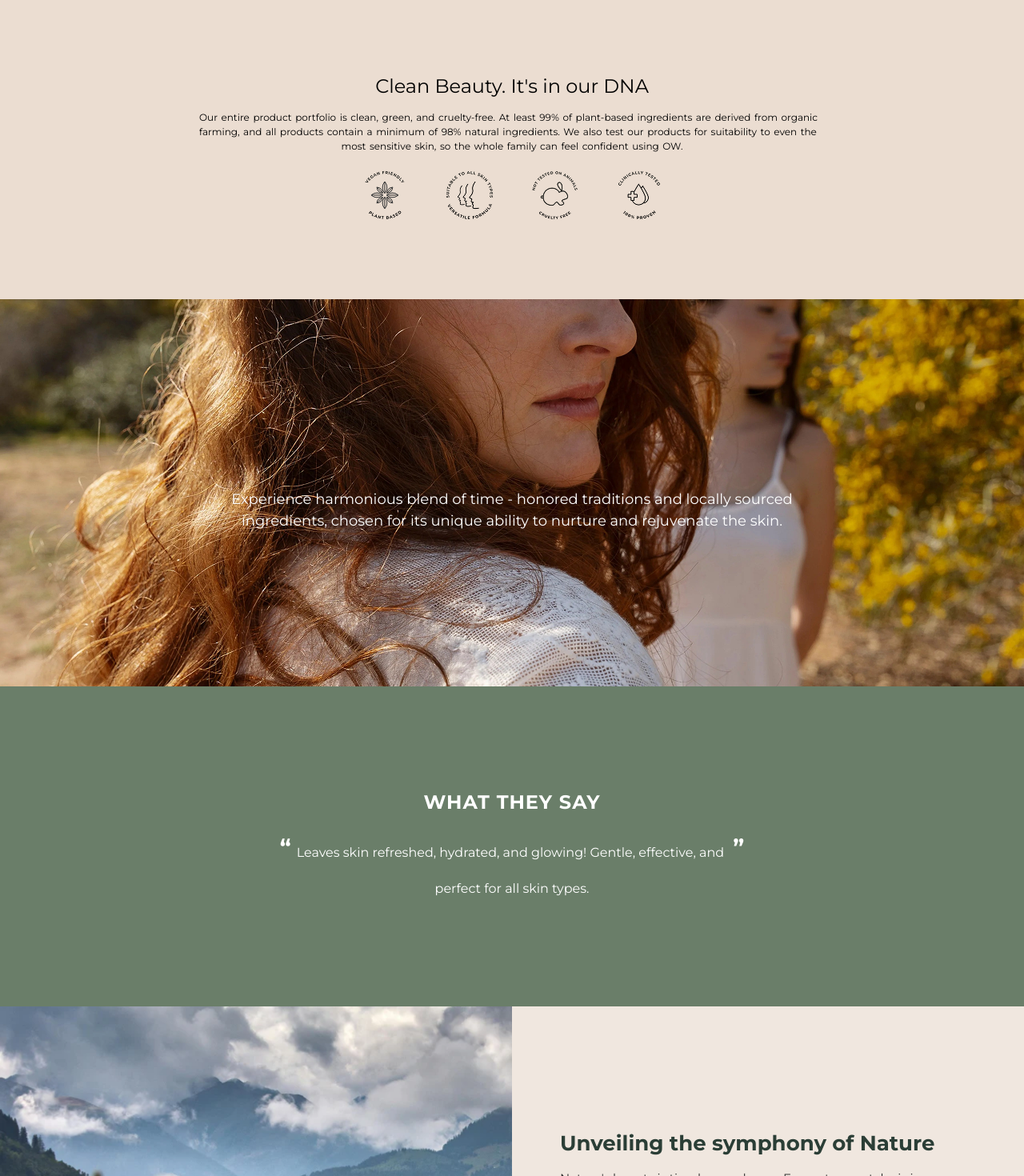
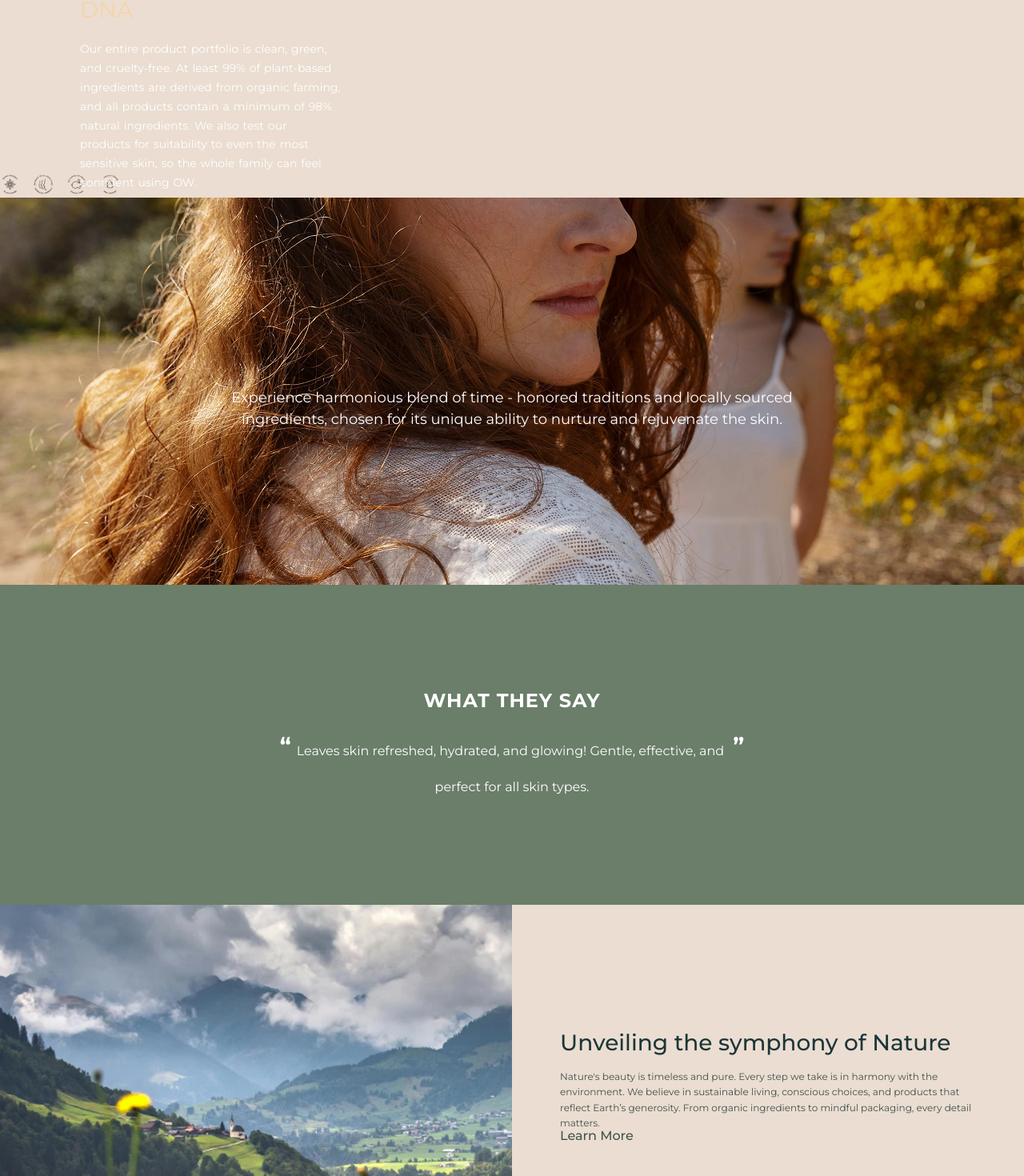
Before and after one commit to IshitaJain2001/self-soul, a React (Vite) app: page / in a window 1280 px wide. Shown: the part 4140-5610 px from the top of the page at 80% size. Built offline with nearby package versions, Linux system fonts and the light colour scheme.

Commit message:
modified css

```diff
--- a/src/Components/CleanBeauty.css
+++ b/src/Components/CleanBeauty.css
@@ -1,38 +1,39 @@
 @import "./colors.css";
 
- .beauty-container{
-    height: 376px;
+.beauty-container {
   background: var(--pink-text);
 
-padding:95px 324px;
+  color: white;
+  font-family: 'Montserrat';
 }
 
- .inner-container{
+.inner-container {
+  max-width: 526px;
   display: flex;
   flex-direction: column;
-justify-content: space-evenly;
-align-items: center;
-gap: 20px;
- }
- .imgg{
-    width: 382px;
-    height: 64px;
-   transform: translateY(-250px);
+  justify-content: center;
+  gap: 25px;
+  height: 210px;
+  padding: 100px;
 }
 
- .beauty-container h2{
-     font-family: 'Montserrat';
-     font-weight: 200;
-     font-size: 24px;
-     width: 782px;
-     text-align: center;
+.beauty-container h2 {
+  font-size: 28px;
+  font-weight: 400;
+  color: #f3d5a9; /* soft gold-like heading color */
+  text-align: left;
 }
 
- .beauty-container p{
-   width: 782px;
-    font-family: 'Montserrat';
-    font-size: 12px;
-    word-spacing: 1.4px;
-    text-align-last: center;
-    line-height: 1.5;
+.beauty-container p {
+  font-size: 14px;
+  line-height: 1.7;
+  text-align: left;
+  color: white;
+  word-spacing: 1.2px;
 }
+
+.imgg {
+  width: 150px;
+  height: auto;
+  margin-top: 10px;
+}
--- a/src/Components/CleanBeauty.jsx
+++ b/src/Components/CleanBeauty.jsx
@@ -8,8 +8,9 @@
         <p>Our entire product portfolio is clean, green, and cruelty-free. At least 99% of plant-based ingredients are derived from organic
 farming, and all products contain a minimum of 98% natural ingredients. We also test our products for suitability to even the most
 sensitive skin, so the whole family can feel confident using OW.</p>
+ </div>
 <img src={img} alt="" className="imgg" />
-            </div>
+
 
         </div>
     )
--- a/src/Components/NatureComp.css
+++ b/src/Components/NatureComp.css
@@ -1,3 +1,8 @@
+
+
+@import "./colors.css";
+
+
 .nature-section {
   display: flex;
   width: 100%;
@@ -21,12 +26,12 @@
 .nature-content {
   flex-basis: 50%;
   flex-shrink: 0;
-  background-color: #f0e7df;
+  background-color: var( --pink-text);
   padding: 80px 60px;
   display: flex;
   flex-direction: column;
   justify-content: center;
-  color: #2b2b2b;
+
 }
 
 .final-content {
@@ -35,21 +40,26 @@
 }
 
 .nature-content h2 {
-  font-size: 26px;
+  font-size: 28px;
   margin-bottom: 20px;
-  color: #2b3e36;
+  color: var(--bath-rituals);
+  font-weight: 500;
 }
 
 .nature-content p {
-  font-size: 15px;
+  font-size: 12px;
   line-height: 1.6;
-  margin-bottom: 20px;
+
   height: 70px;
+  color: var( --green-text);
 }
 
 .nature-content a {
-  color: #2b3e36;
+   color: var( --green-text);
   font-weight: 600;
   text-decoration: none;
-  font-size: 14px;
+  font-size: 16x;
+
+  font-weight: 500;
+
 }
--- a/src/Components/OrganicComp.css
+++ b/src/Components/OrganicComp.css
@@ -23,19 +23,20 @@ width: 50%;
   margin-bottom: 40px;
  font-family: "Montserrat";
  font-weight: 400;
+ color: var(--organic-text);
 }
 
 .organic-text p {
   font-size: 15px;
   line-height: 1.6;
   margin-bottom: 20px;
-  color: white;
+  color:var(--pink-bg);
   max-width: 500px;
 
 }
 
 .organic-text a {
-  color: white;
+  color: ;
   font-weight: 500;
   text-decoration: none;
   font-size: 14px;
```
Lines whose indentation alone changed are shown as unchanged.
